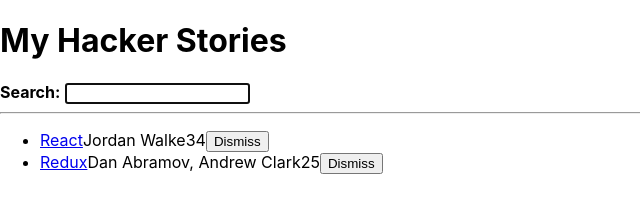
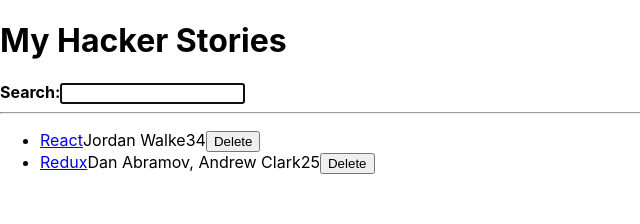
Before and after one commit to eecanada/hacker-stories, a React (Create React App) app: page / in a window 1280 px wide. Shown: the top 224 px of the page, without its empty margins (0-640 px from the left). Built offline with nearby package versions, Linux system fonts and the light colour scheme.

Commit message:
comment code

```diff
--- a/src/App.js
+++ b/src/App.js
@@ -20,23 +20,23 @@ const App = () => {
     },
   ];
 
+  ///STATE
   const [searchTerm, setSearchTerm] = React.useState(
+    //will return null on very first render so state will be empty string
     localStorage.getItem('search') || ''
   );
 
   const [stories, setStories] = React.useState(initialStories);
 
+  ///USE EFFECT
   React.useEffect(() => {
     localStorage.setItem('search', searchTerm);
   }, [searchTerm]);
 
+  ///HANDLERS
   const handleSearch = (event) => {
     setSearchTerm(event.target.value);
   };
-
-  const searchedStories = stories.filter((story) =>
-    story.title.toLowerCase().includes(searchTerm.toLowerCase())
-  );
 
   const handleRemoveStory = (item) => {
     const newStories = stories.filter(
@@ -44,6 +44,10 @@ const App = () => {
     );
     setStories(newStories);
   };
+
+  const searchedStories = stories.filter((story) =>
+    story.title.toLowerCase().includes(searchTerm.toLowerCase())
+  );
 
   return (
     <div>
@@ -65,6 +69,7 @@ const App = () => {
   );
 };
 
+///INPUT
 const InputWithLabel = ({
   id,
   value,
@@ -73,6 +78,7 @@ const InputWithLabel = ({
   children,
   isFocused,
 }) => {
+  //USE REF
   const inputRef = React.useRef();
 
   React.useEffect(() => {
@@ -84,7 +90,6 @@ const InputWithLabel = ({
   return (
     <React.Fragment>
       <label htmlFor={id}>{children}</label>
-      &nbsp;
       <input
         id={id}
         type={type}
@@ -96,6 +101,7 @@ const InputWithLabel = ({
   );
 };
 
+///LIST
 const List = ({ list, onRemoveStory }) => {
   return (
     <ul>
@@ -110,7 +116,7 @@ const List = ({ list, onRemoveStory }) => {
             <span>{item.points}</span>
             <span>
               <button type="button" onClick={() => onRemoveStory(item)}>
-                Dismiss
+                Delete
               </button>
             </span>
           </li>
```
